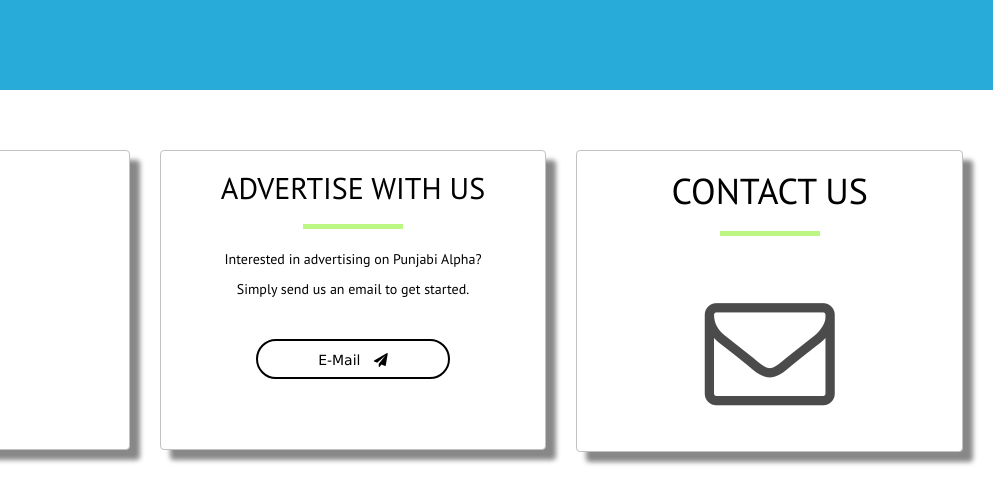
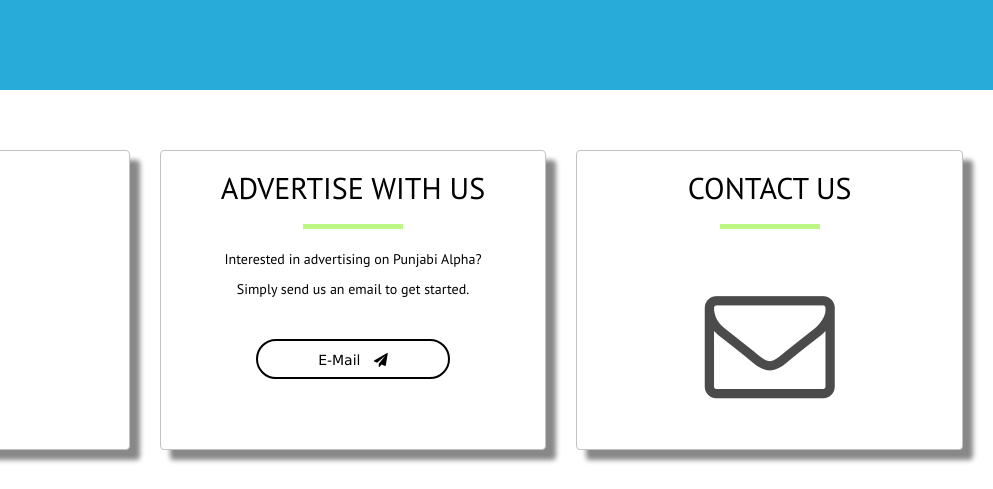
Before and after one commit to param0859/PA, a plain HTML site: page index.html in a window 1280 px wide. Shown: the part 705-1194 px from the top of the page, 287-1280 px from the left. Drawn offline with nearby package versions, Linux system fonts and the light colour scheme.

Commit message:
commit 8

```diff
--- a/index.html
+++ b/index.html
@@ -76,7 +76,7 @@ $(".row").hide().fadeIn(4000);
 </script>
 
 </head>
-<body>
+<body id="top">
 		<!-- ADDED A NAVBAR -->
 <nav class="navbar navbar-default navbar-fixed-top">
   <div class="container-fluid">
@@ -154,9 +154,10 @@ $(".row").hide().fadeIn(4000);
 
   	</div></div>
 
-  	<div class="col-md-4" id="contact"><div class="col-md-12 boxes hideme" align="center"><h1>CONTACT US</h1><hr><p><a href="mailto:support@punjabialpha.com? target="_top"><span class="envelope"><i class="fa fa-envelope-o"></i></span></a></p></div></div>
 
-</div>
+<div class="col-md-4" id="advertise"><div class="col-md-12 boxes hideme" align="center"><h2>CONTACT US</h2><hr>
+<p> <a href="mailto:support@punjabialpha.com? target="_top" "><span class="envelope"><i class="fa fa-envelope-o"></i></span></a></p></div></div></div>
+
 
   	<br>
   	<br>
```
